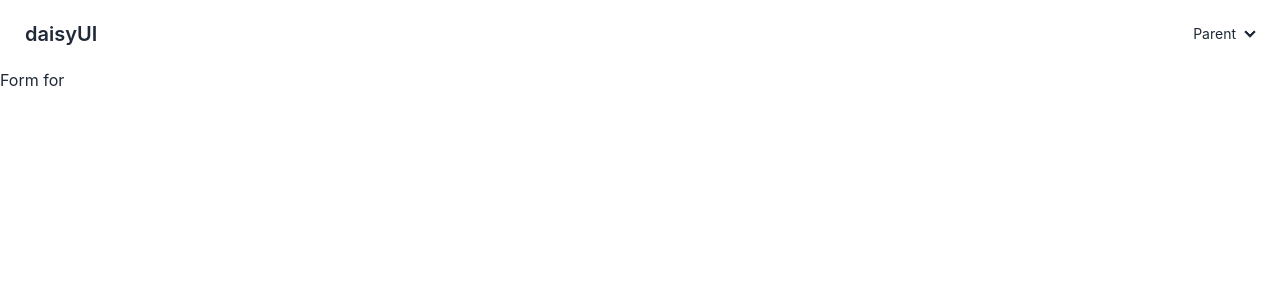
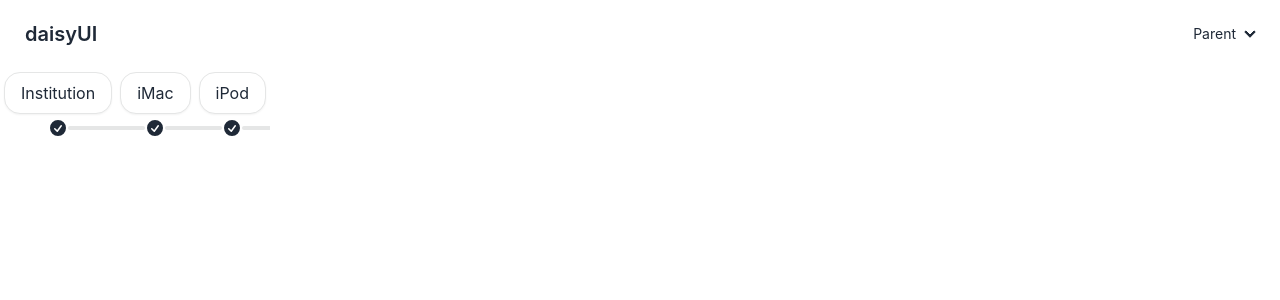
Before and after one commit to NikolayLazarov/HackTUES10, a React (Create React App) app in the folder front-end/: page /complaint in a window 1280 px wide. Shown: the top 300 px of the page. Built offline with nearby package versions, Linux system fonts and the light colour scheme.

Commit message:
Add remove 2 points of BreadcrumsStart. Add component to ComplaintPage

```diff
--- a/front-end/src/components/BreadCrums/BreadcrumsStart.jsx
+++ b/front-end/src/components/BreadCrums/BreadcrumsStart.jsx
@@ -4,7 +4,7 @@ const BreadcrumsStart = () => {
   return (
     <ul className="timeline">
   <li>
-    <div className="timeline-start timeline-box">First Macintosh computer</div>
+    <div className="timeline-start timeline-box">Institution</div>
     <div className="timeline-middle">
       <svg xmlns="http://www.w3.org/2000/svg" viewBox="0 0 20 20" fill="currentColor" className="w-5 h-5"><path fillRule="evenodd" d="M10 18a8 8 0 100-16 8 8 0 000 16zm3.857-9.809a.75.75 0 00-1.214-.882l-3.483 4.79-1.88-1.88a.75.75 0 10-1.06 1.061l2.5 2.5a.75.75 0 001.137-.089l4-5.5z" clipRule="evenodd" /></svg>
     </div>
@@ -26,21 +26,6 @@ const BreadcrumsStart = () => {
     </div>
     <hr/>
   </li>
-  <li>
-    <hr/>
-    <div className="timeline-start timeline-box">iPhone</div>
-    <div className="timeline-middle">
-      <svg xmlns="http://www.w3.org/2000/svg" viewBox="0 0 20 20" fill="currentColor" className="w-5 h-5"><path fillRule="evenodd" d="M10 18a8 8 0 100-16 8 8 0 000 16zm3.857-9.809a.75.75 0 00-1.214-.882l-3.483 4.79-1.88-1.88a.75.75 0 10-1.06 1.061l2.5 2.5a.75.75 0 001.137-.089l4-5.5z" clipRule="evenodd" /></svg>
-    </div>
-    <hr/>
-  </li>
-  <li>
-    <hr/>
-    <div className="timeline-start timeline-box">Apple Watch</div>
-    <div className="timeline-middle">
-      <svg xmlns="http://www.w3.org/2000/svg" viewBox="0 0 20 20" fill="currentColor" className="w-5 h-5"><path fillRule="evenodd" d="M10 18a8 8 0 100-16 8 8 0 000 16zm3.857-9.809a.75.75 0 00-1.214-.882l-3.483 4.79-1.88-1.88a.75.75 0 10-1.06 1.061l2.5 2.5a.75.75 0 001.137-.089l4-5.5z" clipRule="evenodd" /></svg>
-    </div>
-  </li>
 </ul>
   )
 }
--- a/front-end/src/pages/ComplaintPage.jsx
+++ b/front-end/src/pages/ComplaintPage.jsx
@@ -1,13 +1,14 @@
 import React from 'react'
 import Navbar from '../components/Navbar/Nabvar'
+import BreadcrumsStart from '../components/BreadCrums/BreadcrumsStart'
 
 const ComplaintPage = () => {
   return (
     <>
         <Navbar />
 
-        <h2>Form for </h2>
-
+        {/* <h2>Form for </h2> */}
+        <BreadcrumsStart />
     </>
   )
 }
```
